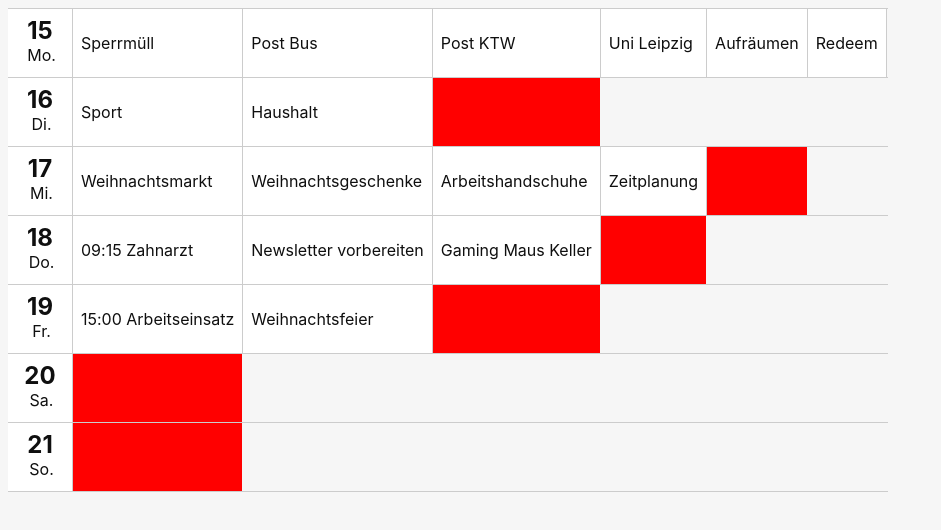
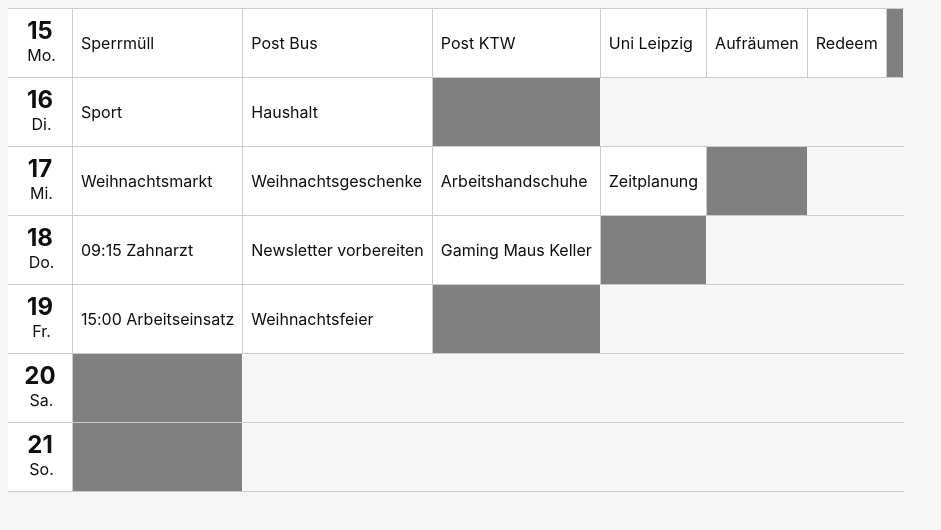
Before and after one commit to corgidevelopment/organizer-desktop, a React (Vite) app: page / in a window 1280 px wide. Shown: the top 530 px of the page, without its empty margins (0-941 px from the left). Built offline with nearby package versions, Linux system fonts and the light colour scheme.

Commit message:
Weektable WIP Functionality

```diff
--- a/src/component/TypeAEditor.tsx
+++ b/src/component/TypeAEditor.tsx
@@ -1,17 +1,26 @@
-import { EditorContent, useEditor } from '@tiptap/react';
+import { Editor, EditorContent, useEditor } from '@tiptap/react';
 import StarterKit from '@tiptap/starter-kit';
+import { FocusEventHandler, RefObject, useEffect } from 'react';
 
 export type TypeAEditorProps = {
   text: string
+  editorRef?: RefObject<Editor | null> | undefined
+  onBlur?: FocusEventHandler<HTMLDivElement>
 }
 
-export function TypeAEditor({ text }: TypeAEditorProps) {
+export function TypeAEditor({ text, editorRef, onBlur }: TypeAEditorProps) {
   const editor = useEditor({
     content: text,
-    extensions: [StarterKit]
+    extensions: [StarterKit],
   });
 
+  useEffect(() => {
+    if (editorRef !== null && editorRef !== undefined) {
+      editorRef.current = editor;
+    }
+  }, [editor, editorRef]);
+
   return (
-    <span className="block"><EditorContent editor={editor}/></span>
+    <span className="block"><EditorContent onBlur={onBlur} editor={editor} /></span>
   );
 }
--- a/src/component/week-table-add-type-a/WekkTableAddTypeA.tsx
+++ b/src/component/week-table-add-type-a/WekkTableAddTypeA.tsx
@@ -1,15 +1,63 @@
-import './add-type-a.css'
+import './add-type-a.css';
+import { TypeAEditor } from '../TypeAEditor.tsx';
+import { KeyboardEvent, useCallback, useRef } from 'react';
+import { Editor } from '@tiptap/react';
 
 export type WeekTableAddTypeAProps = {
   start: number;
   end: number;
+  onAdd: (text: string) => void;
 }
 
-export function WeekTableAddTypeA({end, start} : WeekTableAddTypeAProps) {
+export function WeekTableAddTypeA({ end, start, onAdd }: WeekTableAddTypeAProps) {
 
-  const startClass = `col-start-${start}`
-  const endClass = `col-end-${end}`
+  const startClass = `col-start-${start}`;
+  const endClass = `col-end-${end}`;
+  const editorRef = useRef<Editor | null>(null);
 
+  const handleContainerClick = useCallback(() => {
+    if (editorRef !== undefined && editorRef.current !== null) {
+      editorRef.current.commands.focus();
+    }
+  }, [editorRef]);
 
-  return <div className={`add-type-a ${startClass} ${endClass}`}></div>
+  const onEditorBlur = useCallback(() => {
+    if (editorRef !== undefined && editorRef.current !== null) {
+      const editor = editorRef.current;
+      const text = editor.getText();
+      if(text.trim() !== '') {
+        onAdd(text);
+        editor.commands.clearContent()
+        editor.commands.focus();
+      }
+    }
+  }, [editorRef, onAdd]);
+
+  const handleContainerKeyUp = useCallback((evt: KeyboardEvent<HTMLDivElement>) => {
+    if (editorRef !== undefined && editorRef.current !== null) {
+      const editor = editorRef.current;
+      if (evt.key === 'Escape' && editor.isFocused) {
+        editor.commands.blur();
+      }
+    }
+  }, [editorRef]);
+
+  return <div className={`
+      add-type-a
+      text-left
+      flex
+      flex-col
+      justify-center
+      min-h-12
+      px-2
+      h-full
+      w-full ${startClass} ${endClass}`}
+              onClick={handleContainerClick}
+              onKeyUp={handleContainerKeyUp}>
+    <TypeAEditor
+      editorRef={editorRef}
+      text=""
+      onBlur={onEditorBlur}
+    />
+  </div>;
 }
--- a/src/component/week-table-add-type-a/add-type-a.css
+++ b/src/component/week-table-add-type-a/add-type-a.css
@@ -1,5 +1,3 @@
 .add-type-a {
-    background-color: red;
-    width: 100%;
-    height: 100%;
+    background-color: grey;
 }
--- a/src/component/week-table-item/WeekTableItem.tsx
+++ b/src/component/week-table-item/WeekTableItem.tsx
@@ -2,6 +2,8 @@ import './week-table-item.css';
 import { CalendarIcon } from '../calendar-icon/CalendarIcon.tsx';
 import { TypeAEditor } from '../TypeAEditor.tsx';
 import { WeekTableAddTypeA } from '../week-table-add-type-a/WekkTableAddTypeA.tsx';
+import { useCallback } from 'react';
+import { Day } from '../../type/day.ts';
 
 export type TypeA = {
   text: string
@@ -10,19 +12,43 @@ export type TypeA = {
 
 export type WeekViewItemProps = {
   items: TypeA[]
-  dayName: string
+  day: Day
   dayOfDate: number
   maxElements: number
+  onAddItem: (itemText: string, day: Day) => void
 }
 
-export function WeekTableItem({ items, dayOfDate, dayName, maxElements }: WeekViewItemProps) {
+function dayToDayName(day: Day): string {
+  switch (day) {
+    case 'sunday':
+      return 'Sonntag';
+    case 'monday':
+      return 'Montag';
+    case 'tuesday':
+      return 'Dienstag';
+    case 'wednesday':
+      return 'Mittwoch';
+    case 'thursday':
+      return 'Donnerstag';
+    case 'friday':
+      return 'Freitag';
+    case 'saturday':
+      return 'Samstag';
+  }
+}
 
-  const colStart = items.length
-  const colEnd = maxElements + 2
+export function WeekTableItem({ items, dayOfDate, day, maxElements, onAddItem }: WeekViewItemProps) {
+
+  const colStart = items.length;
+  const colEnd = maxElements + 2;
+
+  const onAdd = useCallback((text: string) => {
+    onAddItem(text, day);
+  }, [onAddItem]);
 
   return (<>
     <div className="bg-white col-start-1 col-end-2 week-table week-table-item week-table-item-icon p-1">
-      <CalendarIcon border={false} dayName={dayName} dayNo={dayOfDate} />
+      <CalendarIcon border={false} dayName={dayToDayName(day)} dayNo={dayOfDate} />
     </div>
     <div className="separator vertical"></div>
     {items.map(({ id, text }) => <>
@@ -47,6 +73,6 @@ export function WeekTableItem({ items, dayOfDate, dayName, maxElements }: WeekVi
       </div>
       <div className="separator vertical"></div>
     </>)}
-    <WeekTableAddTypeA end={colEnd} start={colStart}/>
+    <WeekTableAddTypeA end={colEnd} start={colStart} onAdd={onAdd} />
   </>);
 }
--- a/src/component/week-table/WeekTable.tsx
+++ b/src/component/week-table/WeekTable.tsx
@@ -1,27 +1,30 @@
 import './week-table.css';
 import { WeekTableItem } from '../week-table-item/WeekTableItem.tsx';
+import { useCallback, useMemo, useState } from 'react';
+import { WeekTableData } from '../../type/weekTableData.ts';
+import { Day } from '../../type/day.ts';
 
-type WeekTableDayData = {
-  date: number
-  items: {
-    id: string,
-    text: string,
-  }[]
+function addItem(weekData: WeekTableData, day: Day, itemText: string): WeekTableData {
+  weekData[day].items.push({
+    text: itemText, id: 'someid',
+  });
+  return ({ ...weekData });
 }
 
-type WeekTableData = {
-  fromIsoDate: string;
-  toIsoDate: string;
-  monday: WeekTableDayData;
-  tuesday: WeekTableDayData
-  wednesday: WeekTableDayData
-  thursday: WeekTableDayData
-  friday: WeekTableDayData
-  saturday: WeekTableDayData
-  sunday: WeekTableDayData
+function maximumWeekDataElements(data: WeekTableData) {
+  const lengths = [data.monday, data.tuesday, data.wednesday, data.thursday, data.friday, data.saturday, data.sunday].map(d => d.items.length);
+  let maximum = 0;
+  lengths.forEach(l => {
+    if (l > maximum) {
+      maximum = l;
+    }
+  });
+  return maximum;
 }
 
-const WeekData: WeekTableData = {
+export function WeekTable() {
+
+  const [WeekData, setWeekData] = useState<WeekTableData>({
     fromIsoDate: '2025-12-15',
     toIsoDate: '2025-12-21',
     monday: {
@@ -103,71 +106,69 @@ const WeekData: WeekTableData = {
       date: 21,
       items: [],
     },
+  });
+
+  const maxElements = useMemo(() => maximumWeekDataElements(WeekData), [WeekData]);
+  const colRepeat = maxElements + 2;
+  const gridStyle = {
+    gridTemplateColumns: `repeat(${colRepeat},max-content 1px)`,
   };
 
-function maximumWeekDataElements(data: WeekTableData) {
-  const lengths = [data.monday, data.tuesday, data.wednesday, data.thursday, data.friday, data.saturday, data.sunday].map(d => d.items.length);
-  let maximum = 0;
-  lengths.forEach(l => {
-    if (l > maximum) {
-      maximum = l;
-    }
-  });
-  return maximum;
-}
+  const onAddItem = useCallback((itemString: string, day: Day) => {
+    setWeekData(addItem(WeekData, day, itemString))
+  }, [WeekData])
 
-const maxElements = maximumWeekDataElements(WeekData)
-
-const colRepeat = maxElements + 2;
-
-const gridStyle = {
-  gridTemplateColumns: `repeat(${colRepeat},max-content 1px)`
-}
-
-export function WeekTable() {
   return (<div
-    className={`grid items-center w-fit justify-items-start min-h-[300px] week-table week-table-grid min-w-[300px] m-2`} style={gridStyle}>
+    className={`grid items-center w-fit justify-items-start min-h-[300px] week-table week-table-grid min-w-[300px] m-2`}
+    style={gridStyle}>
     <div className="separator col-span-full"></div>
     <WeekTableItem
+      onAddItem={onAddItem}
       maxElements={maxElements}
       items={WeekData.monday.items}
-      dayName="Montag"
+      day="monday"
       dayOfDate={WeekData.monday.date} />
     <div className="separator col-span-full"></div>
     <WeekTableItem
+      onAddItem={onAddItem}
       maxElements={maxElements}
       items={WeekData.tuesday.items}
-      dayName="Dienstag"
+      day="tuesday"
       dayOfDate={WeekData.tuesday.date} />
     <div className="separator col-span-full"></div>
     <WeekTableItem
+      onAddItem={onAddItem}
       maxElements={maxElements}
       items={WeekData.wednesday.items}
-      dayName="Mittwoch"
+      day="wednesday"
       dayOfDate={WeekData.wednesday.date} />
     <div className="separator col-span-full"></div>
     <WeekTableItem
+      onAddItem={onAddItem}
       maxElements={maxElements}
       items={WeekData.thursday.items}
-      dayName="Donnerstag"
+      day="thursday"
       dayOfDate={WeekData.thursday.date} />
     <div className="separator col-span-full"></div>
     <WeekTableItem
+      onAddItem={onAddItem}
       maxElements={maxElements}
       items={WeekData.friday.items}
-      dayName="Freitag"
+      day="friday"
       dayOfDate={WeekData.friday.date} />
     <div className="separator col-span-full"></div>
     <WeekTableItem
+      onAddItem={onAddItem}
       maxElements={maxElements}
       items={WeekData.saturday.items}
-      dayName="Samstag"
+      day="saturday"
       dayOfDate={WeekData.saturday.date} />
     <div className="separator col-span-full"></div>
     <WeekTableItem
+      onAddItem={onAddItem}
       maxElements={maxElements}
       items={WeekData.sunday.items}
-      dayName="Sonntag"
+      day="sunday"
       dayOfDate={WeekData.sunday.date} />
     <div className="separator col-span-full"></div>
   </div>);
--- /dev/null
+++ b/src/type/day.ts
@@ -0,0 +1,3 @@
+import { WeekTableData } from './weekTableData.ts';
+
+export type Day = keyof Omit<WeekTableData, 'toIsoDate' | 'fromIsoDate'>
--- /dev/null
+++ b/src/type/weekTableData.ts
@@ -0,0 +1,13 @@
+import { WeekTableDayData } from './weekTableDayData.ts';
+
+export type WeekTableData = {
+  fromIsoDate: string;
+  toIsoDate: string;
+  monday: WeekTableDayData;
+  tuesday: WeekTableDayData
+  wednesday: WeekTableDayData
+  thursday: WeekTableDayData
+  friday: WeekTableDayData
+  saturday: WeekTableDayData
+  sunday: WeekTableDayData
+}
--- /dev/null
+++ b/src/type/weekTableDayData.ts
@@ -0,0 +1,7 @@
+export type WeekTableDayData = {
+  date: number
+  items: {
+    id: string,
+    text: string,
+  }[]
+}
```
Lines whose indentation alone changed are shown as unchanged.
